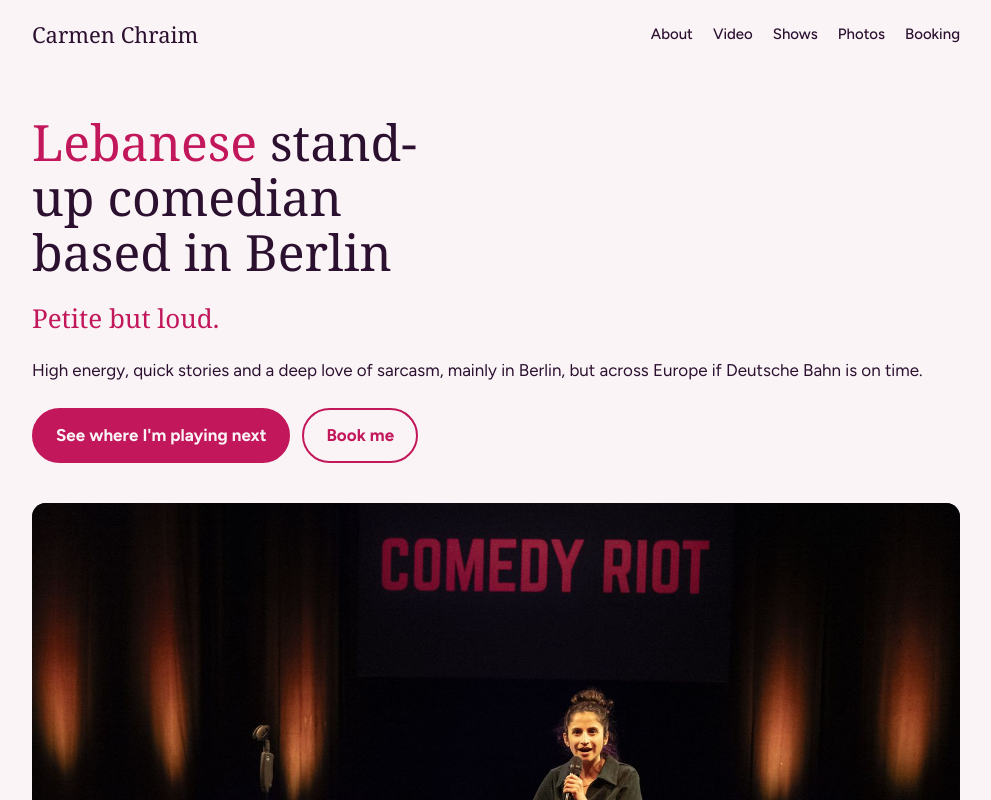
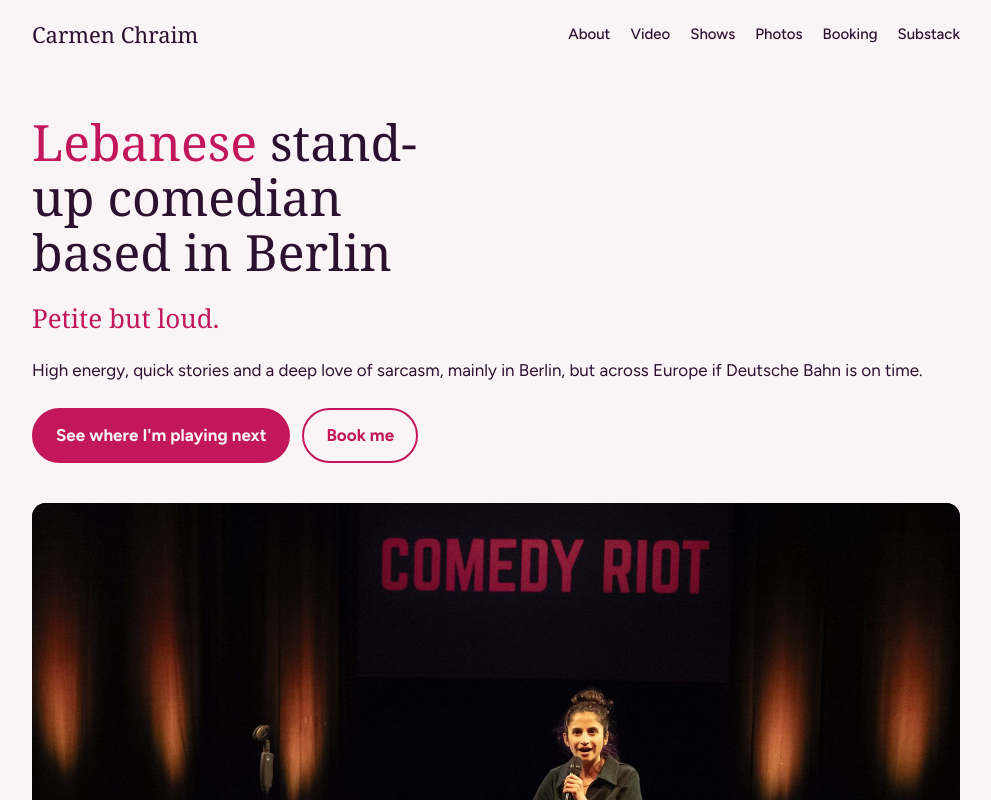
Before and after one commit to carmenchraim-collab/carmenchraim-comedy, a plain HTML site: page index.html in a window 1280 px wide. Shown: the top 800 px of the page, without its empty margins (144-1135 px from the left). Drawn offline with Linux system fonts and the light colour scheme; a web font is replaced by a local one.

Commit message:
Add Substack link
Co-Authored-By: Claude Opus 5.5 <noreply@anthropic.com>
Claude-Session: https://claude.ai/code/session_01MXtith2CLNmZdFcPJp9G8X

```diff
--- a/index.html
+++ b/index.html
@@ -125,7 +125,7 @@ footer .wrap{padding-block:32px;color:var(--muted);font-size:14px;display:flex;j
 <body>
 <nav><div class="wrap">
   <a class="logo" href="#top">Carmen Chraim</a>
-  <ul><li><a href="#about">About</a></li><li><a href="#video">Video</a></li><li><a href="#shows">Shows</a></li><li><a href="#photos">Photos</a></li><li><a href="#contact">Booking</a></li></ul>
+  <ul><li><a href="#about">About</a></li><li><a href="#video">Video</a></li><li><a href="#shows">Shows</a></li><li><a href="#photos">Photos</a></li><li><a href="#contact">Booking</a></li><li><a href="https://carmenita01.substack.com" target="_blank" rel="noopener">Substack</a></li></ul>
 </div></nav>
 
 <header class="hero" id="top"><div class="wrap">
@@ -203,6 +203,7 @@ footer .wrap{padding-block:32px;color:var(--muted);font-size:14px;display:flex;j
     <div class="socials">
       <a href="https://www.instagram.com/carmenita01/" target="_blank" rel="noopener">Instagram</a>
       <a href="https://linktr.ee/carmenchraim" target="_blank" rel="noopener">Linktree</a>
+      <a href="https://carmenita01.substack.com" target="_blank" rel="noopener">Substack</a>
     </div>
   </div>
 </div></section>
```
